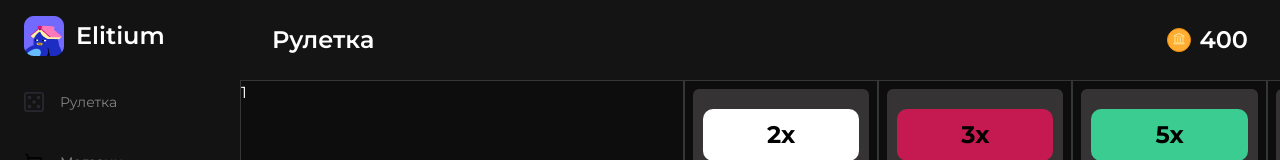
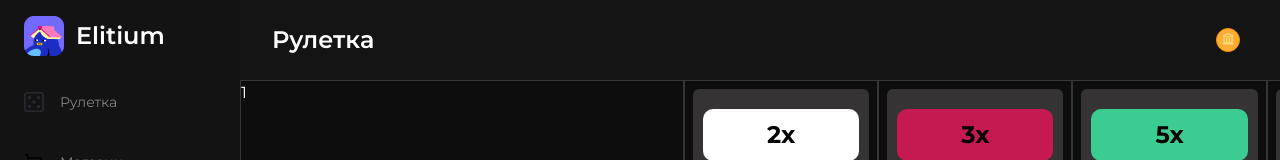
Before and after one commit to Tadjikistan/servet_test, a Next.js app: page / in a window 1280 px wide. Shown: the top 160 px of the page. Built offline with nearby package versions, Linux system fonts and the light colour scheme; no server answers; the database is empty.

Commit message:
Revert "davayte_spat"
This reverts commit ae1ecaecc459bfabb2873df96b5bbf18522fe0f5.

```diff
--- a/app/components/Header.tsx
+++ b/app/components/Header.tsx
@@ -4,7 +4,6 @@ import React, { FC, useEffect, useState } from 'react'
 import coin from './../assets/Coin.svg'
 import {connectMongoDB} from '@/lib/mongodb'
 import User from "@/models/user.js"
-import { useSession } from 'next-auth/react'
 type head = {
   title: string
 }
@@ -12,7 +11,6 @@ type head = {
 
 const Header:FC<head> = ({title}) => {
   const [balance, setBalance] = useState(null)
-  const { status } = useSession()
   useEffect(() => {
     const fetchUserData = async () => {
       try {
@@ -38,9 +36,7 @@ const Header:FC<head> = ({title}) => {
                 <h2>{title}</h2>
                 <div className='flex gap-2'>
                     <Image src={coin} alt={'coin-icon'} />
-                    {status === "authenticated" ? (
-                      <p>{balance}</p>
-                    ): (<p>400</p>)}
+                    {balance !== <p>400</p> && <p>{balance}</p>}
                 </div>
             </div>
         </header>
```
